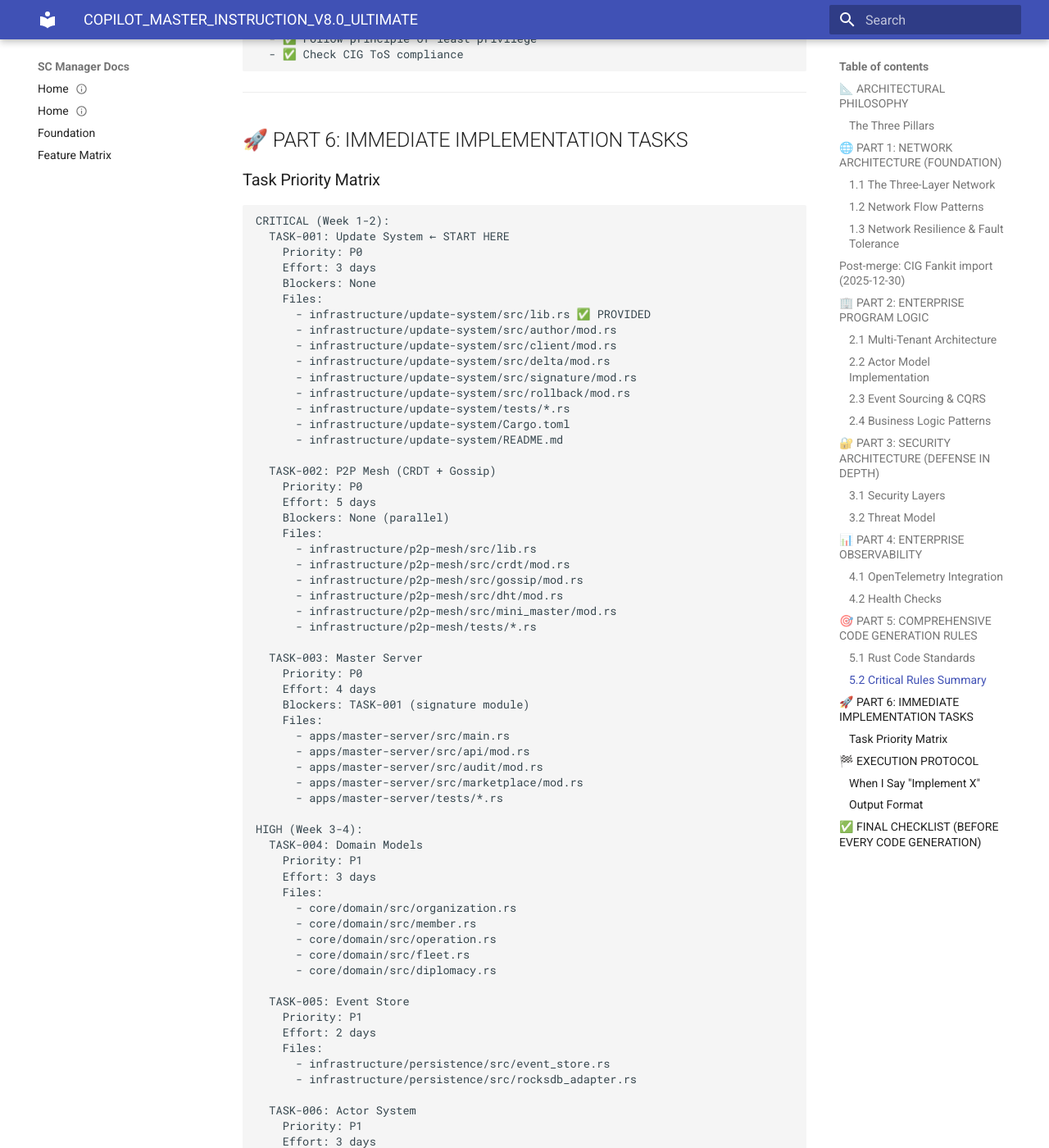
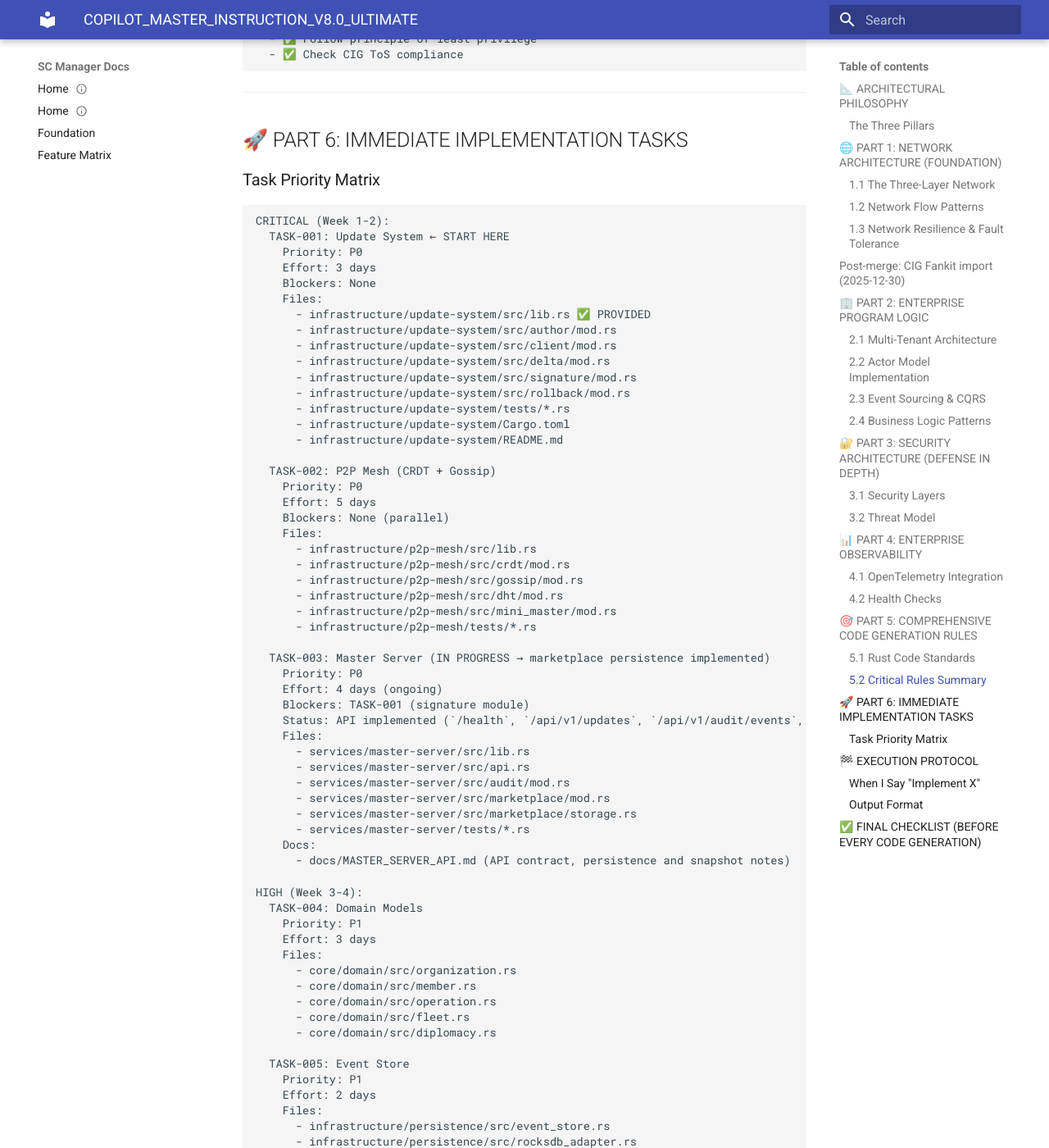
Before and after one commit to asMODhias/sc-manager, an MkDocs documentation site: the page built from docs/COPILOT_MASTER_INSTRUCTION_V8.0_ULTIMATE.md, in a window 1280 px wide and 1400 px high, scrolled down 29191 px. Shown: the whole window at 82% size. Built offline with MkDocs 1.6.1 and Material for MkDocs 9.7.7, drawn with Linux system fonts in a browser that asks for light colours; some of the changed text lies outside the part shown.

Commit message:
docs(master-server): add API doc and update project instructions for TASK-003 (marketplace persistence + snapshot)

```diff
--- a/docs/COPILOT_MASTER_INSTRUCTION_V8.0_ULTIMATE.md
+++ b/docs/COPILOT_MASTER_INSTRUCTION_V8.0_ULTIMATE.md
@@ -1553,16 +1553,20 @@ CRITICAL (Week 1-2):
       - infrastructure/p2p-mesh/src/mini_master/mod.rs
       - infrastructure/p2p-mesh/tests/*.rs
 
-  TASK-003: Master Server
+  TASK-003: Master Server (IN PROGRESS → marketplace persistence implemented)
     Priority: P0
-    Effort: 4 days
+    Effort: 4 days (ongoing)
     Blockers: TASK-001 (signature module)
+    Status: API implemented (`/health`, `/api/v1/updates`, `/api/v1/audit/events`, `/api/v1/marketplace/items`); Audit module and Marketplace implemented with append-only NDJSON ledger and snapshot/compaction support. Unit and integration tests added.
     Files:
-      - apps/master-server/src/main.rs
-      - apps/master-server/src/api/mod.rs
-      - apps/master-server/src/audit/mod.rs
-      - apps/master-server/src/marketplace/mod.rs
-      - apps/master-server/tests/*.rs
+      - services/master-server/src/lib.rs
+      - services/master-server/src/api.rs
+      - services/master-server/src/audit/mod.rs
+      - services/master-server/src/marketplace/mod.rs
+      - services/master-server/src/marketplace/storage.rs
+      - services/master-server/tests/*.rs
+    Docs:
+      - docs/MASTER_SERVER_API.md (API contract, persistence and snapshot notes)
 
 HIGH (Week 3-4):
   TASK-004: Domain Models
```
Also changed, not shown: docs/MASTER_SERVER_API.md (added, +42 -0 lines), services/master-server/README.md (+18 -0 lines).
